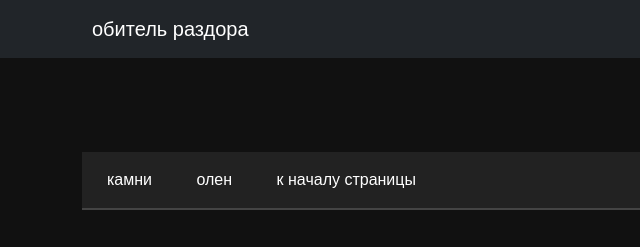
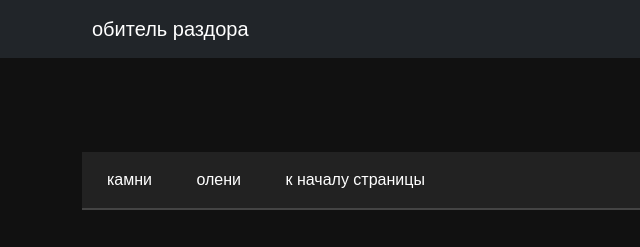
Before and after one commit to deer444/werdomd, a plain HTML site: page section1.html in a window 1280 px wide. Shown: the top 247 px of the page, 0-640 px from the left. Drawn offline with nearby package versions, Linux system fonts and the light colour scheme.

Commit message:
section1.html

```diff
--- a/section1.html
+++ b/section1.html
@@ -113,7 +113,7 @@
 <header>
     <nav>
         <a href="#section1">камни</a>
-        <a href="#section2">олен</a>
+        <a href="#section2">олени</a>
         <a href="#top">к началу страницы</a>
     </nav>
 </header>
```
